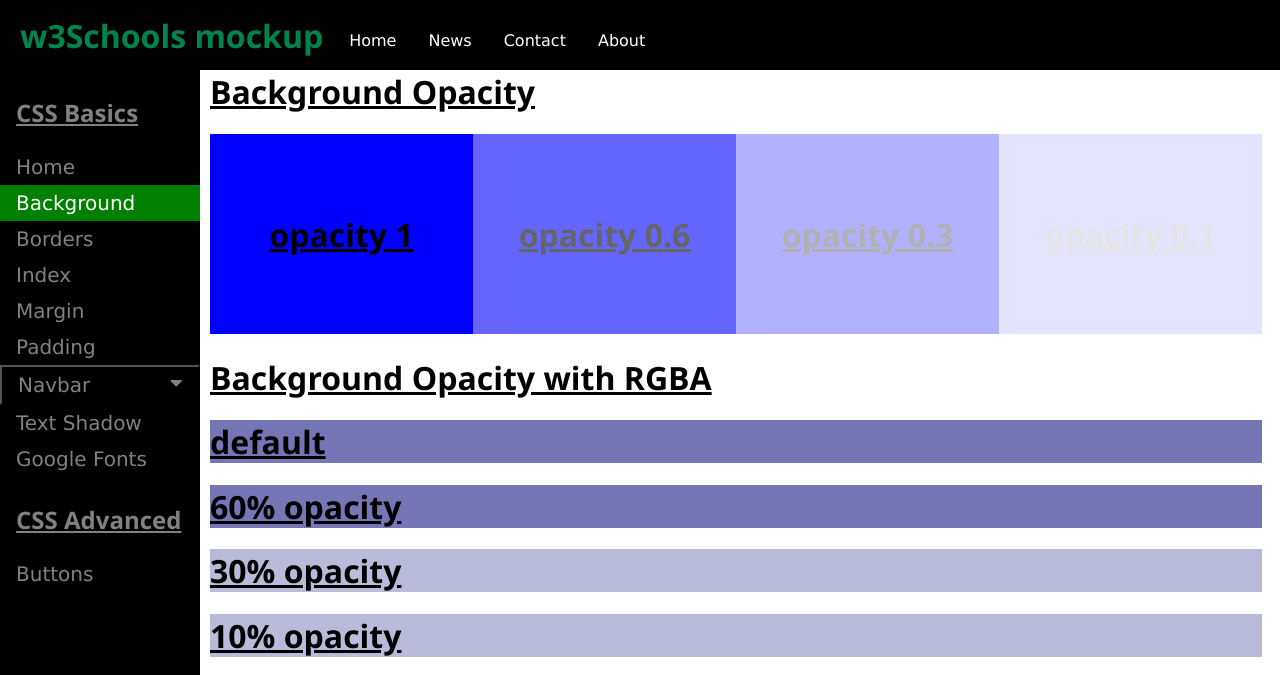
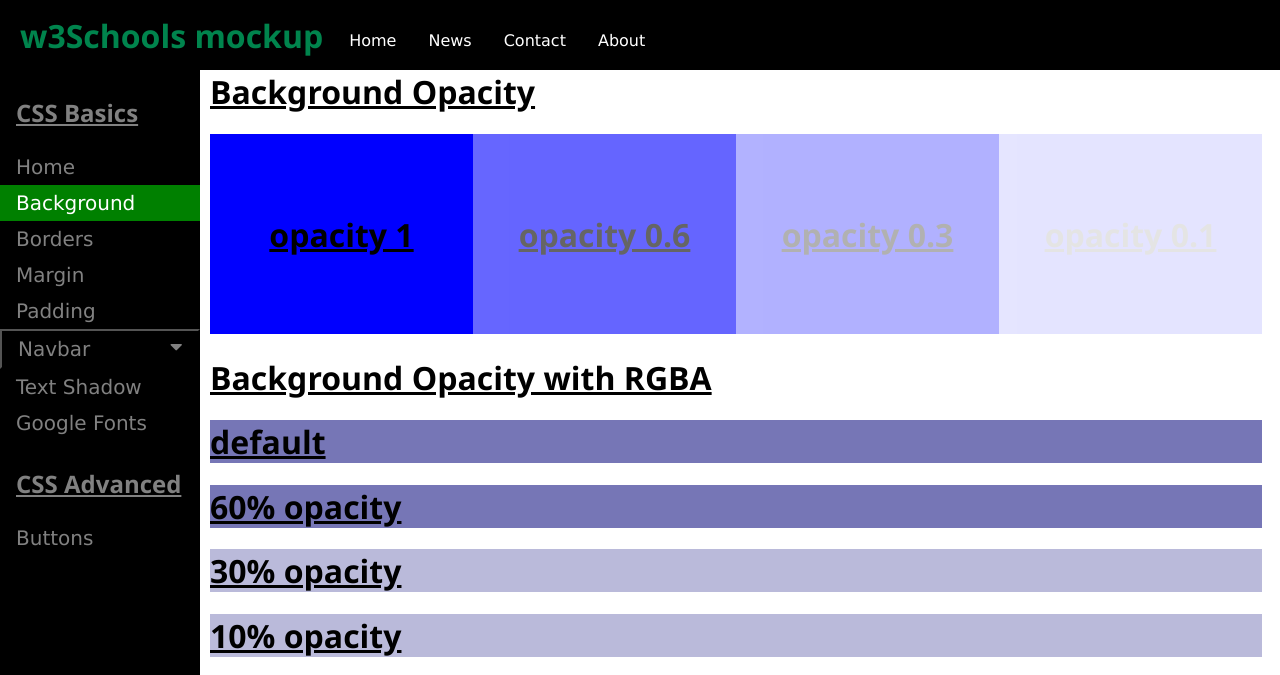
Before and after one commit to tfmcadam/tfmcadam.github.io.w3school_mockup, a plain HTML site: page background.html in a window 1280 px wide. Shown: the top 675 px of the page. Drawn offline with Linux system fonts and the light colour scheme.

Commit message:
removed index from sideNav bar

```diff
--- a/background.html
+++ b/background.html
@@ -27,7 +27,7 @@
         <a href="default.html">Home</a>
         <a class="active" href="background.html">Background</a>
         <a href="borders.html">Borders</a>
-        <a href="index.html">Index</a>
+        <!-- <a href="index.html">Index</a> -->
         <a href="margin.html">Margin</a>
         <a href="padding.html">Padding</a>
         <button type="button" class="dropdown-btn">Navbar <i class="fa fa-caret-down"></i>
```
Also changed, not shown: borders.html (+1 -1 lines), buttons.html (+1 -1 lines), default.html (+1 -1 lines), googlefonts.html (+1 -1 lines), horizontalNav.html (+1 -1 lines), index.html (+1 -1 lines), margin.html (+1 -1 lines), navbar.html (+1 -1 lines), padding.html (+1 -1 lines), textShadow.html (+1 -1 lines), verticalNav.html (+1 -1 lines).
